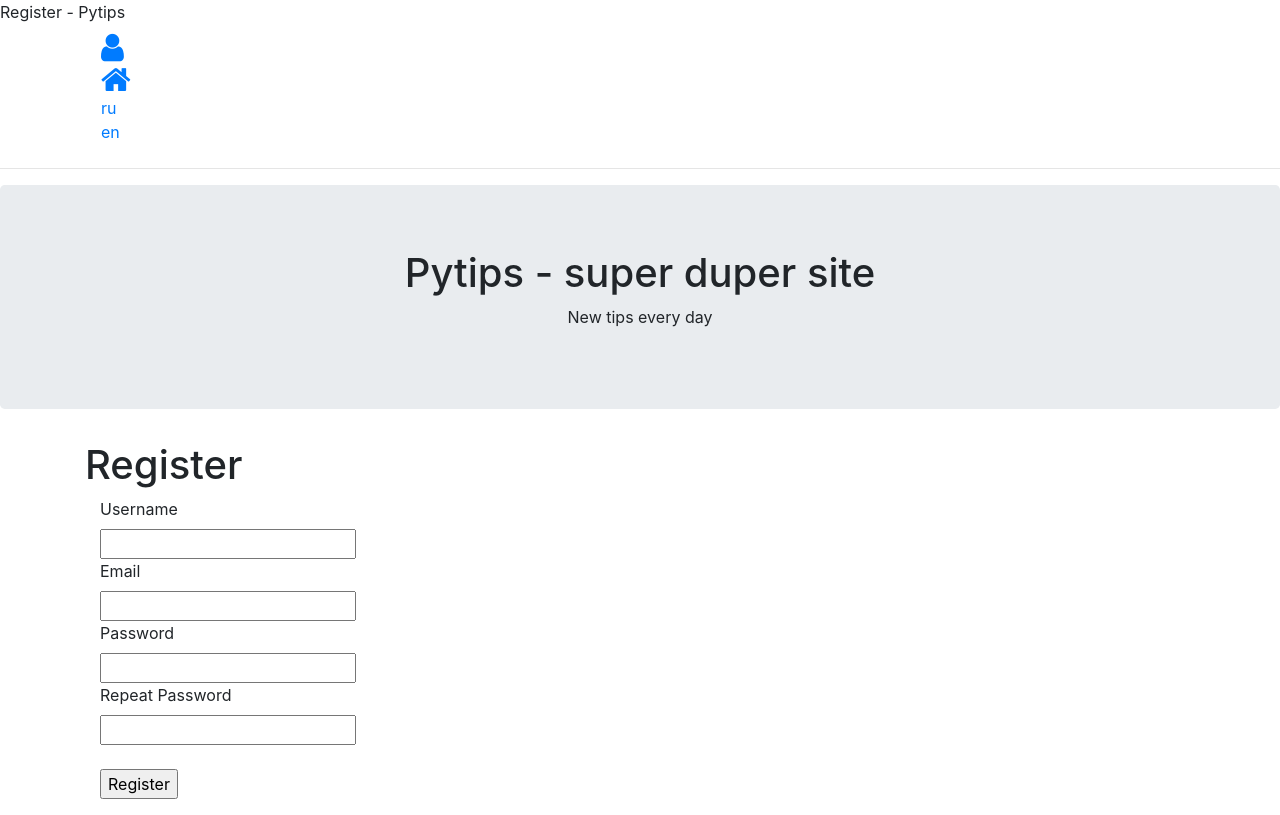
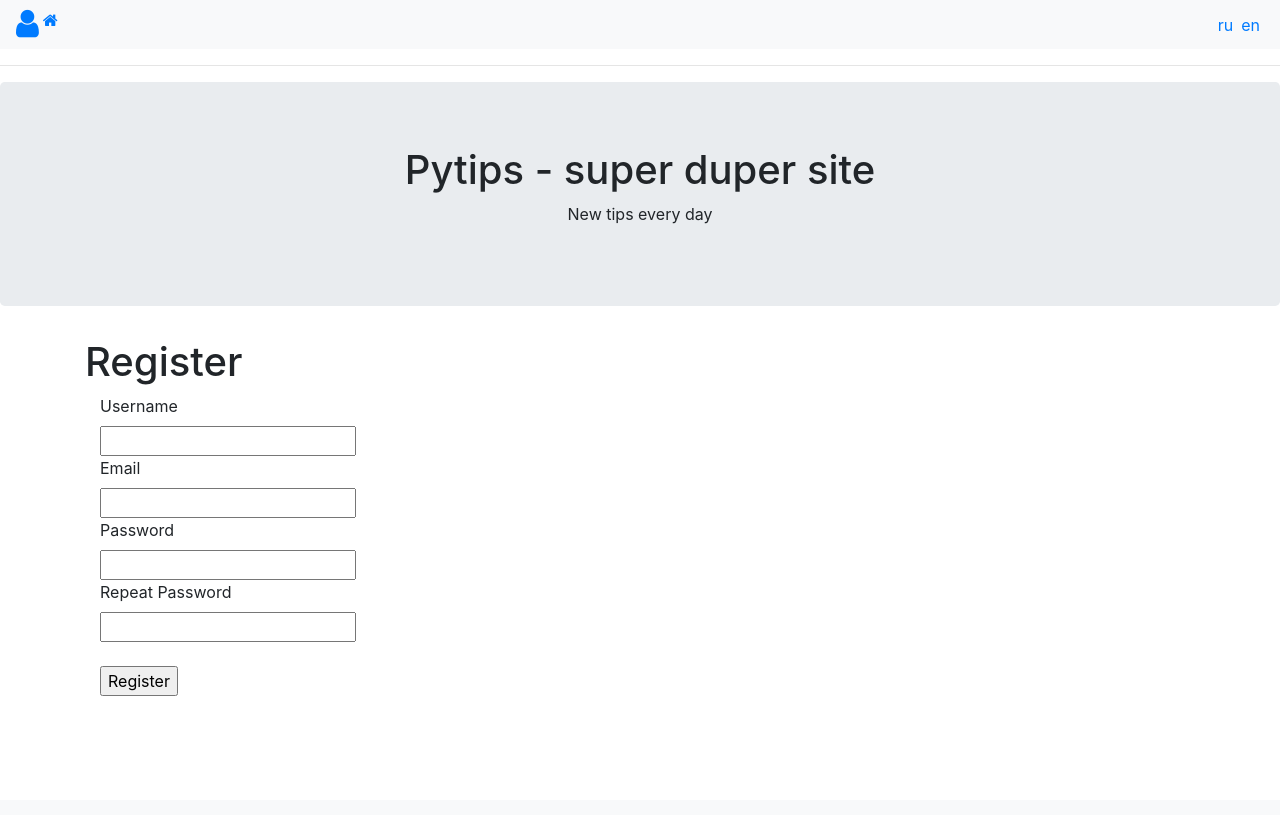
Before and after one commit to lexluter1988/pytips, a Flask app: page /auth/register in a window 1280 px wide. After the commit the page ends 696 px from the top, so only its background shows below. Run offline with Flask 2, Linux system fonts and the light colour scheme; data that the repository does not hold is empty; some libraries are stand-ins or nearby versions.

Commit message:
closes #63

```diff
--- a/app/templates/main/base.html
+++ b/app/templates/main/base.html
@@ -14,26 +14,38 @@
 
         <script src="{{url_for('static', filename='main.js')}}"></script>
         <script src="{{url_for('static', filename='autocomplete.js')}}"></script>
-        {% block title %}
-            {% if title %}{{ title }} - Pytips{% else %}Welcome to Pytips{% endif %}
-        {% endblock %}
+{#        {% block title %}#}
+{#            {% if title %}{{ title }} - Pytips{% else %}Welcome to Pytips{% endif %}#}
+{#        {% endblock %}#}
     </head>
         {% include 'main/notification.html' %}
-        <div class="container">
-            <nav class="navbar navbar-default">
-                    <div class="nav navbar-nav">
+        <nav class="navbar navbar-expand-sm bg-light navbar-light">
+          <ul class="navbar-nav">
             {% if current_user.is_anonymous %}
+            <li class="nav-item ml-auto">
                 <a href="{{ url_for('auth.login') }}"><span class="fa fa-user fa-2x"></span></a>
+            </li>
             {% else %}
+            <li class="nav-item px-1">
                 <a href="{{ url_for('main.user', username=current_user.username) }}">{{ current_user.username }}</a>
-                        <a href="{{ url_for('auth.logout') }}"><span class="fa fa-sign-out fa-2x"></span></a>
+            </li>
+            <li class="nav-item px-1">
+                <a href="{{ url_for('auth.logout') }}"><span class="fa fa-sign-out fa-1x"></span></a>
+            </li>
             {% endif %}
-                        <a href="{{ url_for('main.index') }}"><span class="fa fa-home fa-2x"></span></a>
+            <li class="nav-item px-1">
+                <a href="{{ url_for('main.index') }}"><span class="fa fa-home fa-1x"></span></a>
+            </li>
+           </ul>
+           <ul class="navbar-nav ml-auto">
+            <li class="nav-item px-1">
                 <a href="{{ url_for('main.language', lang='ru') }}">{{ _('ru') }}</a>
+            </li>
+            <li class="nav-item px-1">
                 <a href="{{ url_for('main.language', lang='en') }}">{{ _('en') }}</a>
-                    </div>
+            </li>
+           </ul>
         </nav>
-        </div>
         <hr>
         {% block content %}
             <div class="jumbotron text-center">
```
Lines whose indentation alone changed are shown as unchanged.
